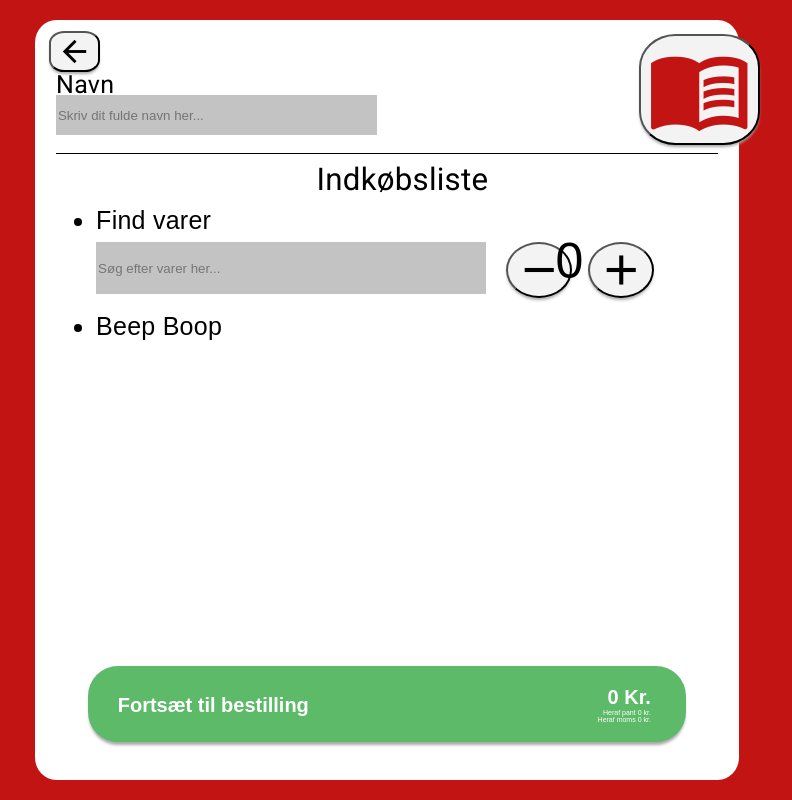
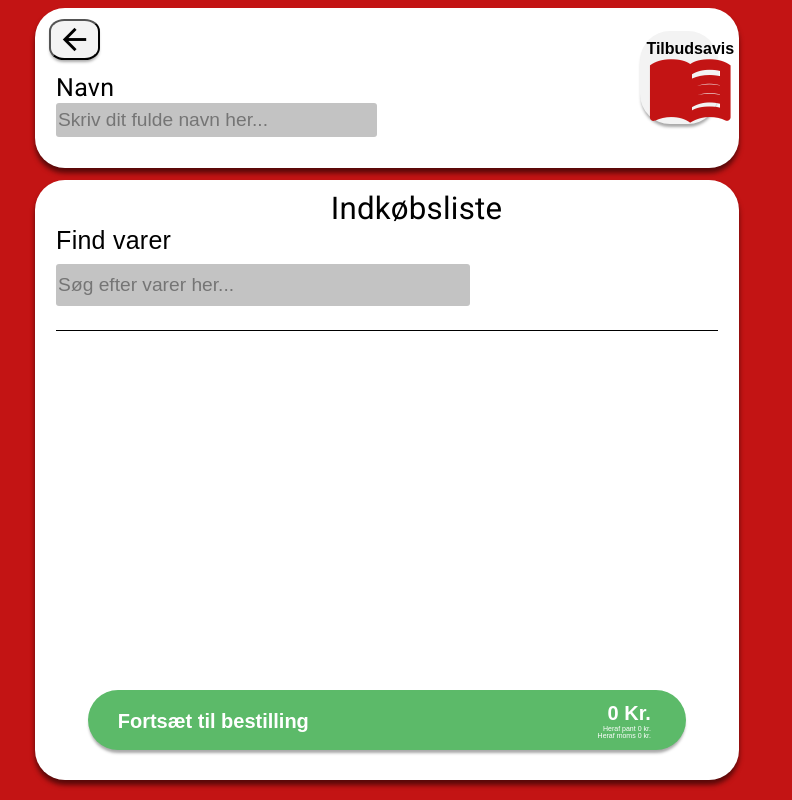
Before and after one commit to Sunnyboy110/projekt, an Angular app: page /store in a window 1280 px wide. Shown: the whole page, without its empty margins (253-1045 px from the left). Built offline with nearby package versions, Linux system fonts and the light colour scheme.

Commit message:
nyt todelt design

```diff
--- a/src/app/app.module.ts
+++ b/src/app/app.module.ts
@@ -7,6 +7,7 @@ import { HomeComponent } from './pages/home/home.component';
 import { StoreComponent } from './pages/store/store.component';
 import { AdminSiteComponent } from './pages/admin-site/admin-site.component';
 import { SoegefeltComponent } from './soegefelt/soegefelt.component';
+import { BrowserAnimationsModule } from '@angular/platform-browser/animations';
 
 
 
@@ -22,6 +23,7 @@ import { SoegefeltComponent } from './soegefelt/soegefelt.component';
     BrowserModule,
     AppRoutingModule,
     HttpClientModule,
+    BrowserAnimationsModule,
   ],
   providers: [],
   bootstrap: [AppComponent]
--- a/src/app/pages/store/store.component.html
+++ b/src/app/pages/store/store.component.html
@@ -15,8 +15,7 @@
         <input id="input" type="text" placeholder ="Skriv dit fulde navn her...">
       </div>
 
-      <div id="line">
-      </div>
+
 
       <a routerLink="/home">
         <button id="arrow" type="button" class="material-icons">
@@ -24,25 +23,36 @@
         </button>
       </a>
       <a href="https://tilbud.dinetilbudsaviser.dk/LP/superbrugsen-tilbudsavis?msclkid=c71b906cf465140b5965f446563bb8a7&utm_source=bing&utm_medium=cpc&utm_campaign=DK%20Tilbudsavis%20CPA%200.08%2F0.05&utm_term=superbrugsen&utm_content=SuperBrugsen%20DK%20%23pc" target="_blank">
-        <button id="avis" type="button" class="material-icons">
+        <button id="avisButton" type="button" class="material-icons">
+          <div id="avisTekst">
+            Tilbudsavis
+          </div>
+          <div id="avis">
             menu_book
+          </div>
         </button>
       </a>
     </div>
+  </div>
 
  <!-- MIDDLE BOX -->
+  <div id="box2">
     <div>
       <div id="indkøbsliste">
         Indkøbsliste
       </div>
     </div>
-    <ul id="vareliste">
-      <li>
+    <div id="line">
+    </div>
+      <div>
         <div id="findvarer">
           Find varer
-        </div>
         <div>
           <input id="varerinput" type="text" placeholder="Søg efter varer her...">
+        </div>
+      </div>
+      <div id="vareliste">
+        <!--
         <button id="minus" type="button" class="material-icons">
           remove
         </button>
@@ -52,22 +62,11 @@
         <button id="plus" type="button" class="material-icons">
           add
         </button>
+      -->
       </div>
-      </li>
-      <li>
-        Beep Boop
-      </li>
-    </ul>
-
+    </div>
     <!-- BOTTOM BOX -->
     <div>
-      <div id="line2"></div>
-
-      <div>
-        <div id="box2">
-        </div>
-      </div>
-
       <div>
         <a routerLink="bestilling">
           <button id="button" type="button">
--- a/src/styles.css
+++ b/src/styles.css
@@ -98,17 +98,43 @@ body {
 
 #box {
     width: 55%;
-    height: 95%;
+    height: 20%;
     margin: auto;
     position: absolute;
     background-color: white;
     top: 0;
-    bottom: 0;
+    bottom: 78%;
     left: 0;
     right: 0;
-    border-radius: 3%;
+    border-radius: 30px;
+    box-shadow: 0px 5px 5px 0px rgb(88, 9, 9);
 }
 
+#box2 {
+  width: 55%;
+  height: 75%;
+  margin: auto;
+  position: absolute;
+  background-color: white;
+  top: 20%;
+  bottom: 0;
+  left: 0;
+  right: 0;
+  border-radius: 30px;
+  box-shadow: 0px 5px 5px 0px rgb(88, 9, 9);
+}
+
+#indkøbsliste {
+  color: black;
+  font-size: 1.953rem;
+  font-weight: 400;
+  line-height: 1.5;
+  position: absolute;
+  top: 1%;
+  bottom: 0;
+  left: 42%;
+  right: 0;
+}
 
 #arrow {
   font-size: 250%;
@@ -128,25 +154,46 @@ body {
 }
 
 
-#avis {
-  font-size: 750%;
+#avisButton {
+  width: 11%;
+  height: 58%;
+  margin: 1%;
   position: absolute;
-  margin-top: 2%;
-  margin-left: 75%;
-  color: rgb(195, 20, 20);
+  top: 10%;
+  bottom: 0%;
+  left: 85%;
+  right:0%;
+  font-weight: bold;
+  cursor: pointer;
   background-color: rgb(243, 243, 243);
-  border-radius: 30%;
-  box-shadow: 0px 3px 3px -1px rgb(169, 169, 169);
+  border: none;
+  border-radius: 30px;
+  box-shadow: 0px 4px 3px -1px rgb(169, 169, 169);
 }
 
-#avis:hover {background-color: rgb(219, 219, 219);}
+#avisButton:hover {background-color: rgb(219, 219, 219);}
 
-#avis:active {
+#avisButton:active {
   background-color: #9c9c9c;
   box-shadow: 0px 0px #000000;
   transform: translateY(3px);
 }
 
+#avisTekst {
+font-family: Arial, Helvetica, sans-serif;
+margin-top: 0%;
+margin-bottom: 10%;
+font-size: 1rem;
+
+}
+
+#avis {
+  font-size: 350%;
+  color: rgb(195, 20, 20);
+  margin-top: 0%;
+  line-height: 0.6;
+
+}
 
 #navn {
     color: black;
@@ -154,35 +201,28 @@ body {
     font-weight: 400;
     line-height: 1.5;
     position: absolute;
-    top: 6%;
+    top: 38%;
     bottom: 0;
     left: 3%;
     right: 0;
 }
- /*
-#box2 {
-  width: 300px;
-  height: 50px;
+
+#input {
+  width: 45%;
+  height: 20%;
   margin: auto;
-  vertical-align: middle;
-  display: flex;
-  align-items: center;
   position: absolute;
-  font-weight: bold;
-  background-color: rgb(243, 243, 243);
+  background-color: rgb(195, 195, 195);
   border: none;
-  top: 72%;
-  bottom: 0;
+  top: 40%;
+  bottom: 0%;
   left: 0;
-  right: 0;
-  text-decoration: none;
-  font-size: 15px;
-  padding-left: 5%;
-  border-radius: 30px;
-  box-shadow: 0px 4px 3px -1px rgb(169, 169, 169);
+  right: 48.5%;
+  border-radius: 3px;
+  font-size: 1.2rem;
+  font-weight: 400;
+  line-height: 0;
 }
-*/
-
 
 #button {
   width: 85%;
@@ -246,23 +286,10 @@ body {
     position: absolute;
     background-color: black;
     top: 0;
-    bottom: 65%;
+    bottom: 50%;
     left: 0;
     right: 0;
 }
-
-/* #line2 {
-    width: 350px;
-    height: 2px;
-    margin: auto;
-    position: absolute;
-    background-color: black;
-    top: 400px;
-    bottom: 0;
-    left: 0;
-    right: 0;
-}
-*/
 
 /*
   #button:hover {background-color: rgb(42, 129, 49);}
@@ -274,57 +301,35 @@ body {
     transform: translateY(3px);
 }
 
-#input {
-    width: 45%;
-    height: 5%;
-    margin: auto;
-    position: absolute;
-    background-color: rgb(195, 195, 195);
-    border: none;
-    top: 0;
-    bottom: 75%;
-    left: 0;
-    right: 48.5%;
-}
-
-#indkøbsliste {
-    color: black;
-    font-size: 1.953rem;
-    font-weight: 400;
-    line-height: 1.5;
-    position: absolute;
-    top: 18%;
-    bottom: 0;
-    left: 40%;
-    right: 0;
-}
-
-
-#vareliste {
+#findvarer {
   color: black;
   font-size: 1.563rem;
   font-weight: 400;
   line-height: 0;
   font-family: Arial, Helvetica, sans-serif;
   position: absolute;
-  top: 23%;
+  top: 10%;
   bottom: 0;
   left: 3%;
   right: 0;
 }
 
-#findvarer {
+#vareliste {
 
 }
 
 #varerinput {
     width: 60%;
-    height: 50px;
+    height: 40px;
     margin-top: 3.5%;
     margin-bottom: 5%;
     background-color: rgb(195, 195, 195);
     border: none;
     font-family: Arial, Helvetica, sans-serif;
+    border-radius: 3px;
+    font-size: 1.2rem;
+    font-weight: 400;
+    line-height: 0;
 }
 
 #plus {
@@ -400,3 +405,7 @@ body {
 */
 html, body { height: 100%; }
 body { margin: 0; font-family: Roboto, "Helvetica Neue", sans-serif; }
+
+
+html, body { height: 100%; }
+body { margin: 0; font-family: Roboto, "Helvetica Neue", sans-serif; }
```
Also changed, not shown: package.json (line endings or trailing spaces). Lines whose indentation alone changed are shown as unchanged.
